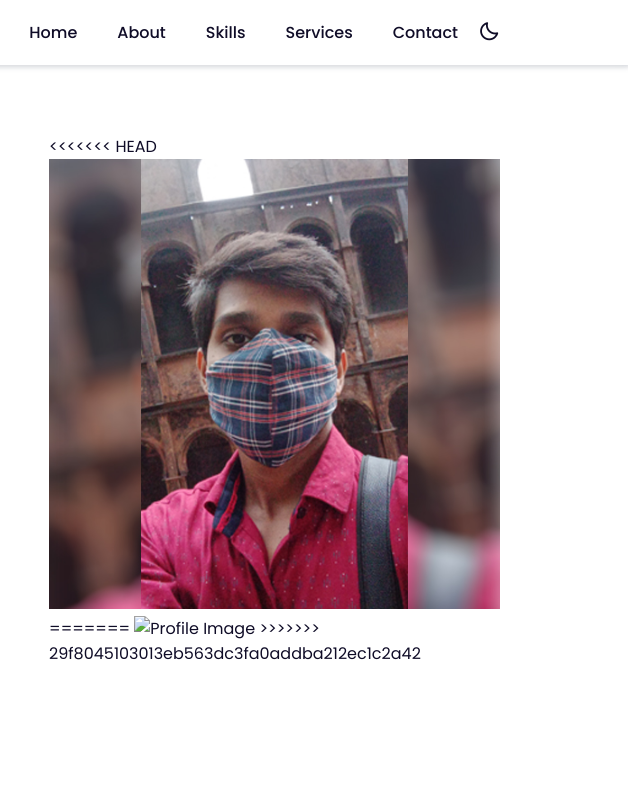
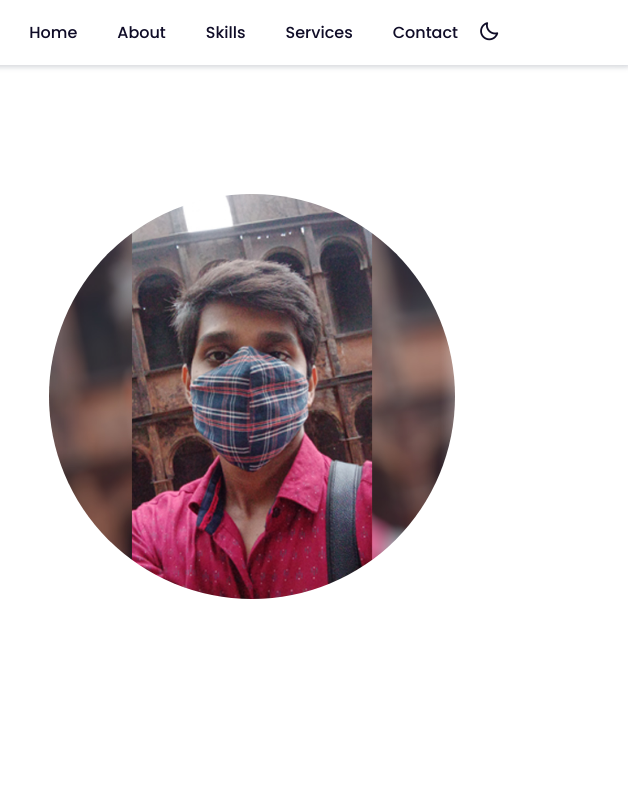
Before and after one commit to devaftab/maweb, a plain HTML site: page index.html in a window 1280 px wide. Shown: the top 800 px of the page, 652-1280 px from the left. Drawn offline with nearby package versions, Linux system fonts and the light colour scheme.

Commit message:
Image Update

```diff
--- a/css/style.css
+++ b/css/style.css
@@ -111,7 +111,9 @@ header.shadow {
   order: 3;
 }
 .home-img img {
-  width: 100%;
+  width: 90%;
+  border-radius: 50%;
+
 }
 .home-text span {
   font-size: var(--medium-font);
@@ -162,7 +164,7 @@ header.shadow {
 }
 
 .about-img img {
-  width: 80%;
+  width: 70%;
   border-radius: 0.5rem;
 }
 .about-text p {
--- a/index.html
+++ b/index.html
@@ -40,11 +40,7 @@
         <a href="https://www.behance.net/mohdaftab9" target="_blank"><i class="bx bxl-behance"></i></a>
       </div>
       <div class="home-img">
-<<<<<<< HEAD
         <img src="/img/aftab_home.jpg" alt="Profile Image" />
-=======
-        <img src="img/aftab_home.png" alt="Profile Image" />
->>>>>>> 29f8045103013eb563dc3fa0addba212ec1c2a42
       </div>
       <div class="home-text">
         <span>Hello, I'm</span>
```
Also changed, not shown: img/121.jpg, img/aftab_home1.png (deleted).
